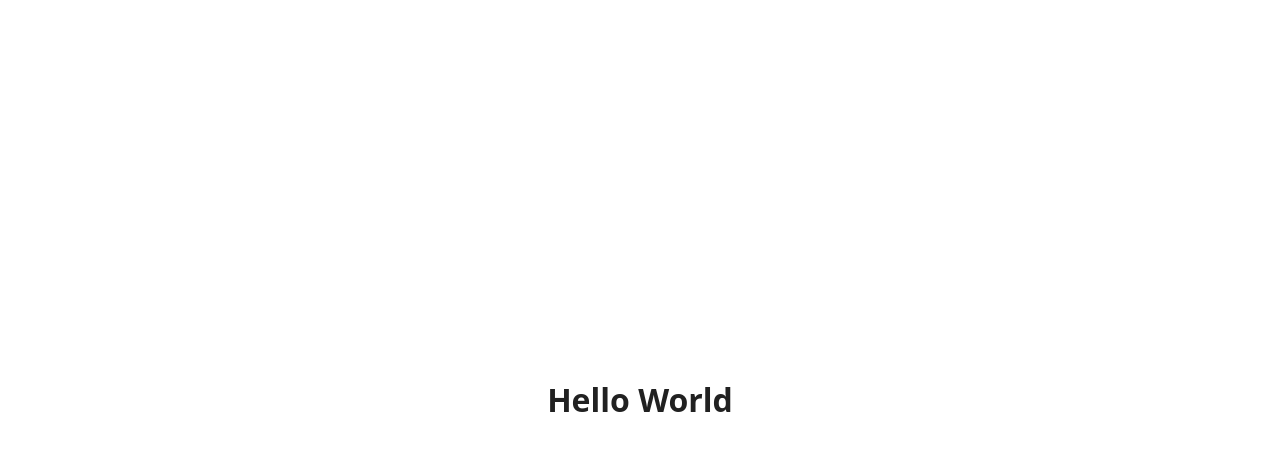
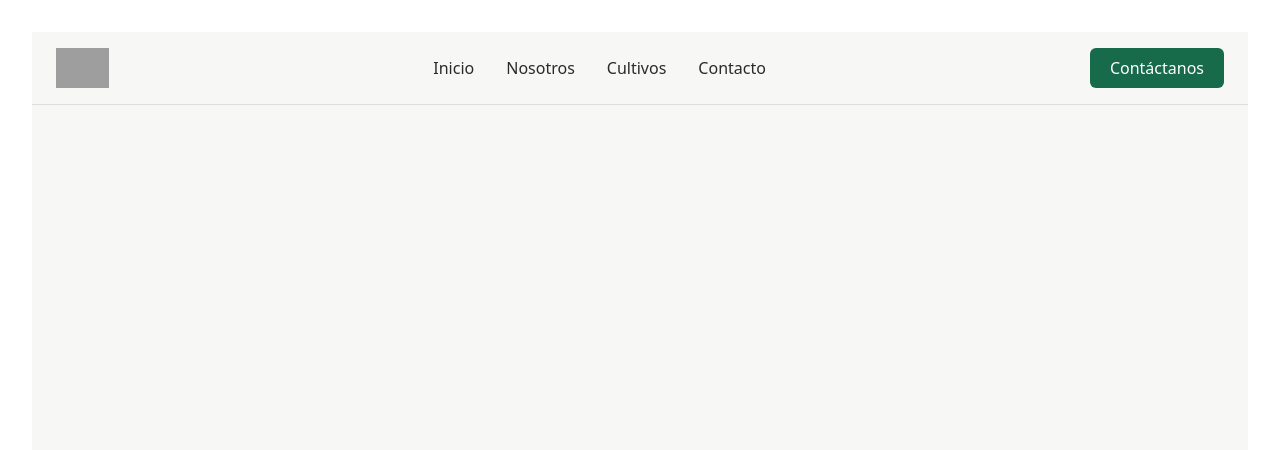
Before and after one commit to Cesarjes99/alcema-frontend, a React (Vite) app: page / in a window 1280 px wide. Shown: the top 450 px of the page. Built offline with nearby package versions, Linux system fonts and the light colour scheme; grey boxes are pictures that could not be loaded.

Commit message:
Added header placeholder

```diff
--- a/index.html
+++ b/index.html
@@ -3,6 +3,10 @@
   <head>
     <meta charset="UTF-8" />
     <link rel="icon" type="image/svg+xml" href="/vite.svg" />
+    <link
+  href="https://fonts.googleapis.com/css2?family=Raleway:wght@300;400;500;600;700&display=swap"
+  rel="stylesheet"
+/>
     <meta name="viewport" content="width=device-width, initial-scale=1.0" />
     <title>alcema-frontend</title>
   </head>
--- a/src/App.jsx
+++ b/src/App.jsx
@@ -1,12 +1,11 @@
 import './App.css'
+import Header from './components/Header/Header'
 
 function App() {
-
   return (
-    <>
-      <h1>Hello World</h1>
-    </>
+    <div className="min-h-screen bg-background text-text font-[var(--font-raleway)]">
+      <Header />
+    </div>
   )
 }
-
 export default App
--- /dev/null
+++ b/src/components/header/Header.jsx
@@ -0,0 +1,36 @@
+function Header () {
+  return (
+    <header className="w-full bg-background border-b border-black/10">
+      <div className="max-w-7xl mx-auto px-6 py-4 flex items-center justify-between">
+
+        {/* Logo */}
+        <div className="flex items-center gap-2">
+          <img
+            src="/logo.svg"
+            alt="ALCEMA logo"
+            className="h-10"
+          />
+        </div>
+
+        {/* Navigation */}
+        <nav className="hidden md:flex items-center gap-8 font-medium">
+          <a href="#" className="hover:text-accent transition">Inicio</a>
+          <a href="#" className="hover:text-accent transition">Nosotros</a>
+          <a href="#" className="hover:text-accent transition">Cultivos</a>
+          <a href="#" className="hover:text-accent transition">Contacto</a>
+        </nav>
+
+        {/* CTA */}
+        <a
+          href="#"
+          className="hidden md:inline-flex items-center rounded-md bg-primary px-5 py-2 text-white font-medium hover:bg-accent transition"
+        >
+          Contáctanos
+        </a>
+
+      </div>
+    </header>
+  )
+}
+
+export default Header
--- a/src/index.css
+++ b/src/index.css
@@ -1,23 +1,11 @@
-:root {
-  font-family: system-ui, Avenir, Helvetica, Arial, sans-serif;
-  line-height: 1.5;
-  font-weight: 400;
+@import "tailwindcss";
 
-  color-scheme: light dark;
-  color: rgba(0, 0, 0, 0.87);
-  background-color: #ffffff;
+@theme {
+  --color-primary: #176A4A;
+  --color-secondary: #4CAF50;
+  --color-accent: #7C4DFF;
+  --color-background: #F7F7F5;
+  --color-text: #2A2A2A;
 
-  font-synthesis: none;
-  text-rendering: optimizeLegibility;
-  -webkit-font-smoothing: antialiased;
-  -moz-osx-font-smoothing: grayscale;
+  --font-raleway: "Raleway", sans-serif;
 }
-
-
-body {
-  margin: 0;
-  display: flex;
-  place-items: center;
-  min-width: 320px;
-  min-height: 100vh;
-}
--- a/vite.config.js
+++ b/vite.config.js
@@ -7,4 +7,7 @@ export default defineConfig({
   plugins: [react(),
     tailwindcss(),
   ],
+  server: {
+    open: true
+  }
 })
```
Also changed, not shown: package.json (+5 -2 lines), 1 other file (tests, documents, lock files or other folders).
